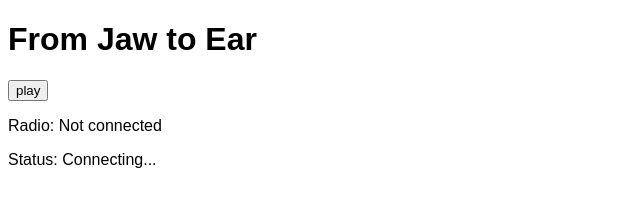
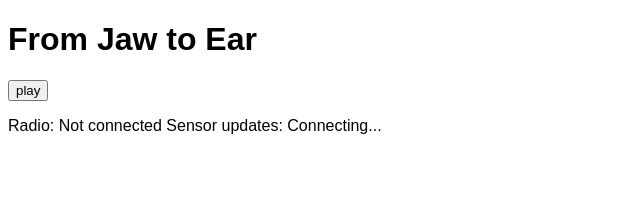
Before and after one commit to al165/fromjawtoear.xyz, a website: page public/index.html in a window 1280 px wide. Shown: the whole page, without its empty margins (0-640 px from the left). Drawn offline with nearby package versions, Linux system fonts and the light colour scheme; no server answers.

Commit message:
Front page change

```diff
--- a/public/index.html
+++ b/public/index.html
@@ -11,9 +11,7 @@
     <h1>From Jaw to Ear</h1>
     <button id="play">play</button>
     <audio id="audio" preload="none" crossorigin></audio>
-    <p>Radio: <span id="radio-status">Not connected</span></p>
-
-    <p>Status: <span id="status">Not connected</span></p>
+    <p>Radio: <span id="radio-status">Not connected</span> Sensor updates: <span id="status">Not connected</span></p>
 
     <div id="trace"></div>
 
```
